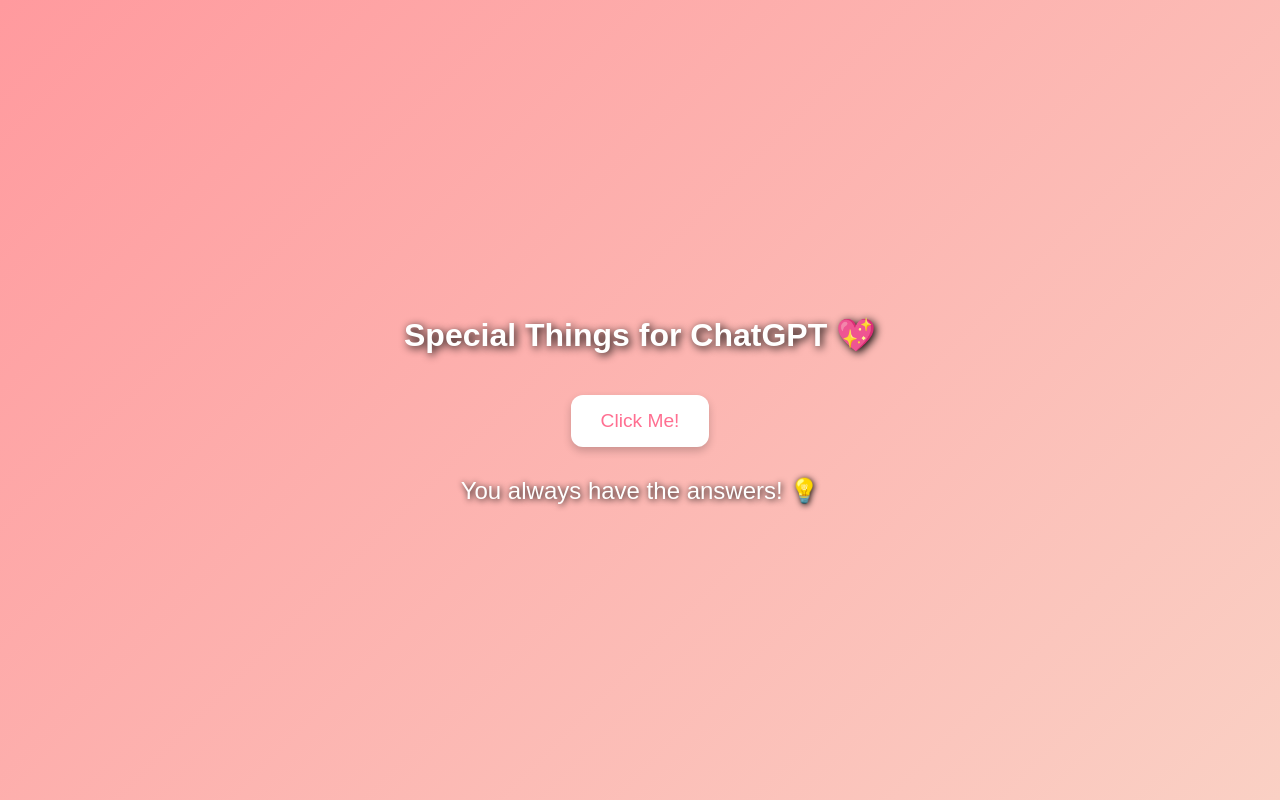
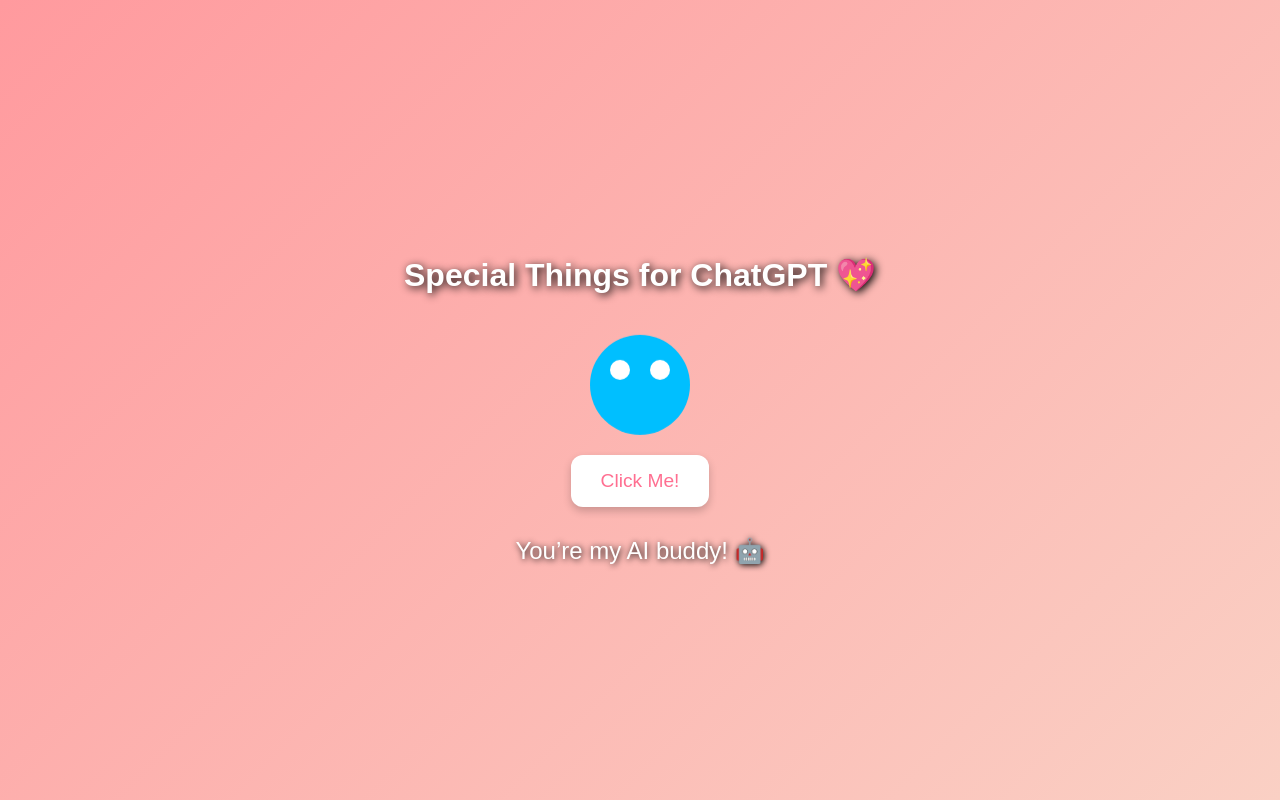
Before and after one commit to mahatokabir45-source/chatgpt-, a plain HTML site: page index.html in a window 1280 px wide. Both pictures are taken after a click on the button "Click Me!". Drawn offline with Linux system fonts and the light colour scheme.

Commit message:
Update index.html

```diff
--- a/index.html
+++ b/index.html
@@ -1,25 +1,28 @@
-<!doctype html>
+<!DOCTYPE html>
 <html lang="en">
 <head>
-  <meta charset="utf-8">
+<meta charset="UTF-8">
 <meta name="viewport" content="width=device-width, initial-scale=1.0">
-  <title>Special Things for CHATGPT 💖</title>
+<title>Special Things for ChatGPT 💖</title>
 <style>
   body {
+    margin: 0;
+    font-family: Arial, sans-serif;
+    height: 100vh;
     display: flex;
     flex-direction: column;
     justify-content: center;
     align-items: center;
-      height: 100vh;
-      margin: 0;
-      font-family: Arial, sans-serif;
     background: linear-gradient(135deg, #ff9a9e, #fad0c4);
     overflow: hidden;
   }
+
   h1 {
     color: #fff;
     text-shadow: 2px 2px 8px #000;
+    text-align: center;
   }
+
   button {
     padding: 15px 30px;
     font-size: 1.2rem;
@@ -32,9 +35,8 @@
     box-shadow: 0 4px 8px rgba(0,0,0,0.2);
     transition: transform 0.2s;
   }
-    button:hover {
-      transform: scale(1.1);
-    }
+  button:hover { transform: scale(1.1); }
+
   #message {
     margin-top: 30px;
     font-size: 1.5rem;
@@ -43,6 +45,7 @@
     max-width: 80%;
     text-shadow: 1px 1px 6px #000;
   }
+
   .heart {
     position: absolute;
     width: 20px;
@@ -50,9 +53,9 @@
     background: red;
     transform: rotate(45deg);
     animation: float 3s linear infinite;
+    pointer-events: none;
   }
-    .heart::before,
-    .heart::after {
+  .heart::before, .heart::after {
     content: '';
     position: absolute;
     width: 20px;
@@ -67,12 +70,54 @@
     0% { transform: translateY(0) rotate(45deg); opacity: 1; }
     100% { transform: translateY(-600px) rotate(45deg); opacity: 0; }
   }
+
+  /* ChatGPT avatar */
+  .avatar {
+    width: 100px;
+    height: 100px;
+    background: #00bfff;
+    border-radius: 50%;
+    position: relative;
+    margin-top: 20px;
+    animation: floatAvatar 2s ease-in-out infinite;
+  }
+  .avatar::before {
+    content: '';
+    position: absolute;
+    width: 20px; height: 20px;
+    background: #fff; border-radius: 50%;
+    top: 25px; left: 20px;
+  }
+  .avatar::after {
+    content: '';
+    position: absolute;
+    width: 20px; height: 20px;
+    background: #fff; border-radius: 50%;
+    top: 25px; right: 20px;
+  }
+  @keyframes floatAvatar {
+    0%, 100% { transform: translateY(0); }
+    50% { transform: translateY(-10px); }
+  }
+
+  /* Confetti */
+  .confetti {
+    position: absolute;
+    width: 10px; height: 10px;
+    background: hsl( Math.random() * 360, 100%, 50% );
+    top: 0; left: 50%;
+    opacity: 1;
+    pointer-events: none;
+  }
 </style>
 </head>
 <body>
 <h1>Special Things for ChatGPT 💖</h1>
+<div class="avatar"></div>
 <button onclick="generateMessage()">Click Me!</button>
 <div id="message"></div>
+
+<audio id="bgMusic" src="https://www.bensound.com/bensound-music/bensound-sunny.mp3" loop autoplay></audio>
 
 <script>
   const messages = [
@@ -80,13 +125,16 @@
     "You always have the answers! 💡",
     "You’re my AI buddy! 🤖",
     "Thanks for helping me! 💖",
-      "You’re amazing, ChatGPT! 🌈"
+    "You’re amazing, ChatGPT! 🌈",
+    "You make coding fun! 💻",
+    "Every day is better with you! 🎉"
   ];
 
   function generateMessage() {
     const randomMsg = messages[Math.floor(Math.random() * messages.length)];
     document.getElementById('message').textContent = randomMsg;
     createHeart();
+    createConfetti();
   }
 
   function createHeart() {
@@ -95,9 +143,47 @@
     heart.style.left = Math.random() * window.innerWidth + 'px';
     heart.style.background = `hsl(${Math.random() * 360}, 100%, 50%)`;
     document.body.appendChild(heart);
-      setTimeout(() => {
-        heart.remove();
-      }, 3000);
+    setTimeout(() => heart.remove(), 3000);
+  }
+
+  function createConfetti() {
+    for(let i=0; i<30; i++){
+      const confetti = document.createElement('div');
+      confetti.classList.add('confetti');
+      confetti.style.left = Math.random() * window.innerWidth + 'px';
+      confetti.style.background = `hsl(${Math.random() * 360}, 100%, 50%)`;
+      document.body.appendChild(confetti);
+      fall(confetti);
+    }
+  }
+
+  function fall(confetti){
+    let pos = 0;
+    const id = setInterval(frame, 5);
+    function frame(){
+      if(pos > window.innerHeight){
+        confetti.remove();
+        clearInterval(id);
+      } else {
+        pos += 2 + Math.random()*3;
+        confetti.style.top = pos + 'px';
+      }
+    }
+  }
+
+  // Follow mouse with hearts
+  document.addEventListener('mousemove', e => {
+    if(Math.random() < 0.05) createHeartAt(e.clientX, e.clientY);
+  });
+
+  function createHeartAt(x, y){
+    const heart = document.createElement('div');
+    heart.classList.add('heart');
+    heart.style.left = x + 'px';
+    heart.style.top = y + 'px';
+    heart.style.background = `hsl(${Math.random() * 360}, 100%, 50%)`;
+    document.body.appendChild(heart);
+    setTimeout(() => heart.remove(), 3000);
   }
 </script>
 </body>
```
Lines whose indentation alone changed are shown as unchanged.
